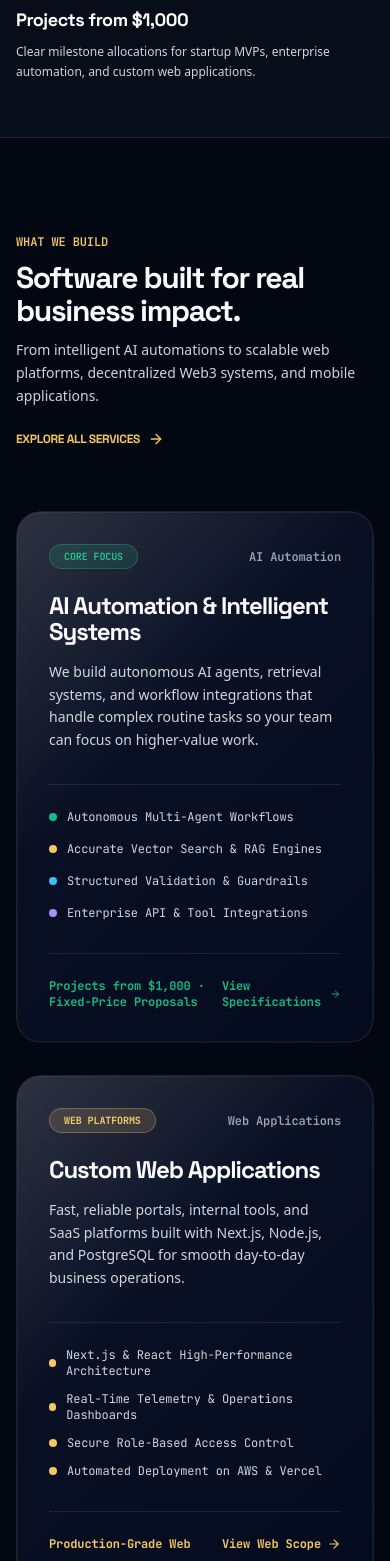
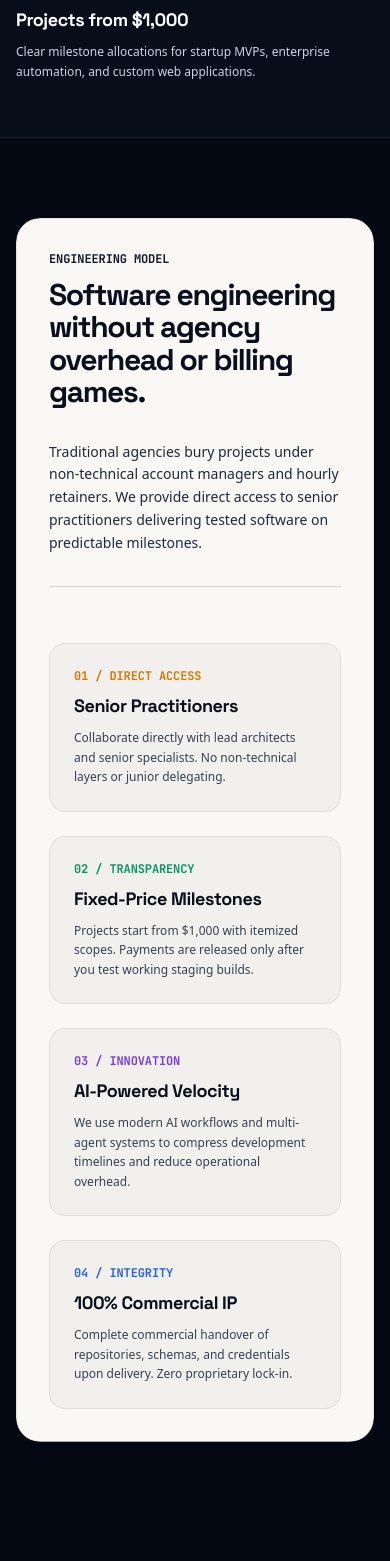
Before and after one commit to axorkstechnologies/Axorks-Technologies, a React (Vite) app: page / in a window 390 px wide. Shown: the part 1540-3101 px from the top of the page. Built offline with nearby package versions, Linux system fonts and the light colour scheme.

Commit message:
UI final

```diff
--- a/src/components/Team.tsx
+++ b/src/components/Team.tsx
@@ -117,7 +117,7 @@ export const Team: React.FC = () => {
                     <img
                       src={member.image}
                       alt={`${member.name}, ${member.role} at AXORKS`}
-                      className="w-full h-full object-cover object-[center_20%] transition-transform duration-500 group-hover:scale-105"
+                      className={`w-full h-full object-cover ${member.id === 'yousaf-piryani' ? 'object-[26%_40%]' : 'object-[center_20%]'} transition-transform duration-500 group-hover:scale-105`}
                       loading="lazy"
                     />
                   ) : (
--- a/src/data/blogData.ts
+++ b/src/data/blogData.ts
@@ -214,8 +214,8 @@ export const BLOG_POSTS: BlogPost[] = [
     date: 'January 2025',
     readTime: '8 min read',
     author: {
-      name: 'Yousaf Piryani',
-      role: 'Principal AI Engineer',
+      name: 'Yousuf',
+      role: 'Deep Learning / AI Engineer',
     },
     tableOfContents: [
       'Beyond Single-Prompt Chatbots',
@@ -276,7 +276,7 @@ export const BLOG_POSTS: BlogPost[] = [
     date: 'December 2024',
     readTime: '6 min read',
     author: {
-      name: 'Muhammad Faisal Qasim',
+      name: 'Faisal',
       role: 'Full-Stack Software Engineer',
     },
     tableOfContents: [
@@ -400,7 +400,7 @@ export const BLOG_POSTS: BlogPost[] = [
     date: 'January 2025',
     readTime: '7 min read',
     author: {
-      name: 'Ali Haider',
+      name: 'Ali',
       role: 'Web3 & Blockchain Developer (Ethereum)',
     },
     tableOfContents: [
--- a/src/data/mockData.ts
+++ b/src/data/mockData.ts
@@ -21,7 +21,7 @@ export const TEAM_MEMBERS: TeamMember[] = [
   },
   {
     id: 'faisal',
-    name: 'Muhammad Faisal Qasim',
+    name: 'Faisal',
     role: 'Full-Stack Software Engineer',
     description: 'Scalable web applications and digital products with PHP, Laravel, React, WordPress/WooCommerce, and cross-platform mobile systems.',
     image: '/Images/Muhammad Faisal Qasim.jpg',
@@ -45,15 +45,15 @@ export const TEAM_MEMBERS: TeamMember[] = [
   },
   {
     id: 'yousaf-piryani',
-    name: 'Yousaf Piryani',
-    role: 'AI Engineer (Neural Networks & Deep Learning)',
-    description: '30 years experience in neural networks, deep learning architectures, and complex enterprise AI deployments. US-returned.',
-    image: null,
+    name: 'Yousuf',
+    role: 'Deep Learning / AI Engineer',
+    description: 'Specializes in deep learning, artificial intelligence, and AI agents with strong foundation in Python, TensorFlow, PyTorch, LangChain, and LangGraph since 2017. Focuses on RLHF, model fine-tuning, advanced web scraping, and cost-effective voice agents using LiveKit. Maintains 115+ GitHub repositories covering deep learning, transformers, and NLP. Also proficient in Django, Flask, Angular, Streamlit, NumPy, Pandas, SciPy, and Matplotlib.',
+    image: '/Images/Yousuf.jpg',
     accent: 'gold',
   },
   {
     id: 'ali-haider',
-    name: 'Ali Haider',
+    name: 'Ali',
     role: 'Web3 & Blockchain Developer (Ethereum)',
     description: 'Smart contracts in Solidity, Ethereum EVM systems, DeFi protocols, and decentralized applications.',
     image: null,
--- a/src/pages/HomePage.tsx
+++ b/src/pages/HomePage.tsx
@@ -77,6 +77,85 @@ export const HomePage: React.FC = () => {
               <p className="text-xs text-[var(--text-secondary)] leading-relaxed">
                 Clear milestone allocations for startup MVPs, enterprise automation, and custom web applications.
               </p>
+            </div>
+          </div>
+        </div>
+      </section>
+
+      {/* 2.5. Direct Engineering Model (Soft Light / Warm Ivory Surface) */}
+      <section className="w-full px-4 sm:px-6 lg:px-8 py-20 lg:py-28 relative">
+        <div className="max-w-7xl mx-auto">
+          <div className="surface-ivory rounded-3xl p-8 sm:p-14 lg:p-18 text-[#0A0F1D] spatial-card">
+            <div className="flex flex-col lg:flex-row lg:items-end justify-between gap-8 mb-14 pb-8 border-b border-[#0A0F1D]/15">
+              <div className="max-w-2xl">
+                <span className="font-mono-code text-xs uppercase text-[#0F172A] tracking-widest font-bold block mb-3">
+                  Engineering Model
+                </span>
+                <h2 className="font-display-hero text-3xl sm:text-4xl lg:text-[42px] text-[#0A0F1D] font-extrabold tracking-tight leading-tight">
+                  Software engineering without agency overhead or billing games.
+                </h2>
+              </div>
+              <p className="text-sm sm:text-base text-[#1E293B] max-w-md leading-relaxed font-normal">
+                Traditional agencies bury projects under non-technical account managers and hourly retainers. We provide direct access to senior practitioners delivering tested software on predictable milestones.
+              </p>
+            </div>
+
+            <div className="grid grid-cols-1 sm:grid-cols-2 lg:grid-cols-4 gap-6">
+              <div className="p-6 rounded-2xl bg-black/[0.03] border border-black/[0.08] flex flex-col justify-between">
+                <div>
+                  <div className="font-mono-code text-xs font-bold uppercase text-[#D97706] mb-2">
+                    01 / Direct Access
+                  </div>
+                  <h3 className="font-headline text-lg font-bold text-[#0A0F1D] mb-2">
+                    Senior Practitioners
+                  </h3>
+                  <p className="text-xs text-[#334155] leading-relaxed">
+                    Collaborate directly with lead architects and senior specialists. No non-technical layers or junior delegating.
+                  </p>
+                </div>
+              </div>
+
+              <div className="p-6 rounded-2xl bg-black/[0.03] border border-black/[0.08] flex flex-col justify-between">
+                <div>
+                  <div className="font-mono-code text-xs font-bold uppercase text-[#059669] mb-2">
+                    02 / Transparency
+                  </div>
+                  <h3 className="font-headline text-lg font-bold text-[#0A0F1D] mb-2">
+                    Fixed-Price Milestones
+                  </h3>
+                  <p className="text-xs text-[#334155] leading-relaxed">
+                    Projects start from $1,000 with itemized scopes. Payments are released only after you test working staging builds.
+                  </p>
+                </div>
+              </div>
+
+              <div className="p-6 rounded-2xl bg-black/[0.03] border border-black/[0.08] flex flex-col justify-between">
+                <div>
+                  <div className="font-mono-code text-xs font-bold uppercase text-[#7C3AED] mb-2">
+                    03 / Innovation
+                  </div>
+                  <h3 className="font-headline text-lg font-bold text-[#0A0F1D] mb-2">
+                    AI-Powered Velocity
+                  </h3>
+                  <p className="text-xs text-[#334155] leading-relaxed">
+                    We use modern AI workflows and multi-agent systems to compress development timelines and reduce operational overhead.
+                  </p>
+                </div>
+              </div>
+
+              <div className="p-6 rounded-2xl bg-black/[0.03] border border-black/[0.08] flex flex-col justify-between">
+                <div>
+                  <div className="font-mono-code text-xs font-bold uppercase text-[#2563EB] mb-2">
+                    04 / Integrity
+                  </div>
+                  <h3 className="font-headline text-lg font-bold text-[#0A0F1D] mb-2">
+                    100% Commercial IP
+                  </h3>
+                  <p className="text-xs text-[#334155] leading-relaxed">
+                    Complete commercial handover of repositories, schemas, and credentials upon delivery. Zero proprietary lock-in.
+                  </p>
+                </div>
+              </div>
             </div>
           </div>
         </div>
@@ -868,7 +947,7 @@ export const HomePage: React.FC = () => {
                         <img
                           src={member.image}
                           alt={`${member.name}, ${member.role} at Axorks`}
-                          className="w-full h-full object-cover object-[center_20%] transition-transform duration-300 group-hover:scale-105"
+                          className={`w-full h-full object-cover ${member.id === 'yousaf-piryani' ? 'object-[26%_40%]' : 'object-[center_20%]'} transition-transform duration-300 group-hover:scale-105`}
                           loading="lazy"
                         />
                       </div>
--- a/src/pages/TeamPage.tsx
+++ b/src/pages/TeamPage.tsx
@@ -186,7 +186,7 @@ export const TeamPage: React.FC = () => {
                 <div
                   key={member.id}
                   className={`p-6 sm:p-7 rounded-3xl glass-2 border-white/10 flex flex-col justify-between hover:border-white/25 transition-all group spatial-card ${
-                    isFaisal ? 'border-[var(--gold)]/40 shadow-xl' : ''
+                    isFaisal || isYousaf ? 'border-[var(--gold)]/40 shadow-xl' : ''
                   }`}
                 >
                   <div>
@@ -196,7 +196,7 @@ export const TeamPage: React.FC = () => {
                           <img
                             src={member.image}
                             alt={`${member.name}, ${member.role} at Axorks`}
-                            className="w-full h-full object-cover object-[center_20%] transition-transform duration-300 group-hover:scale-105"
+                            className={`w-full h-full object-cover ${isYousaf ? 'object-[26%_40%]' : 'object-[center_20%]'} transition-transform duration-300 group-hover:scale-105`}
                             loading="lazy"
                           />
                         </div>
@@ -207,7 +207,7 @@ export const TeamPage: React.FC = () => {
                       )}
 
                       <span className="px-2.5 py-1 rounded-md text-[10px] font-mono-code font-bold uppercase bg-white/[0.04] text-[var(--text-muted)] border border-white/[0.08]">
-                        {isYousaf ? '30 Yrs Exp' : isFaisal ? 'Full-Stack' : 'Engineering'}
+                        {isYousaf ? 'Deep Learning / AI' : isFaisal ? 'Full-Stack' : 'Engineering'}
                       </span>
                     </div>
 
```
Also changed, not shown: src/pages/AboutPage.tsx (+16 -5 lines), public/Images/Yousuf.jpg (added).
